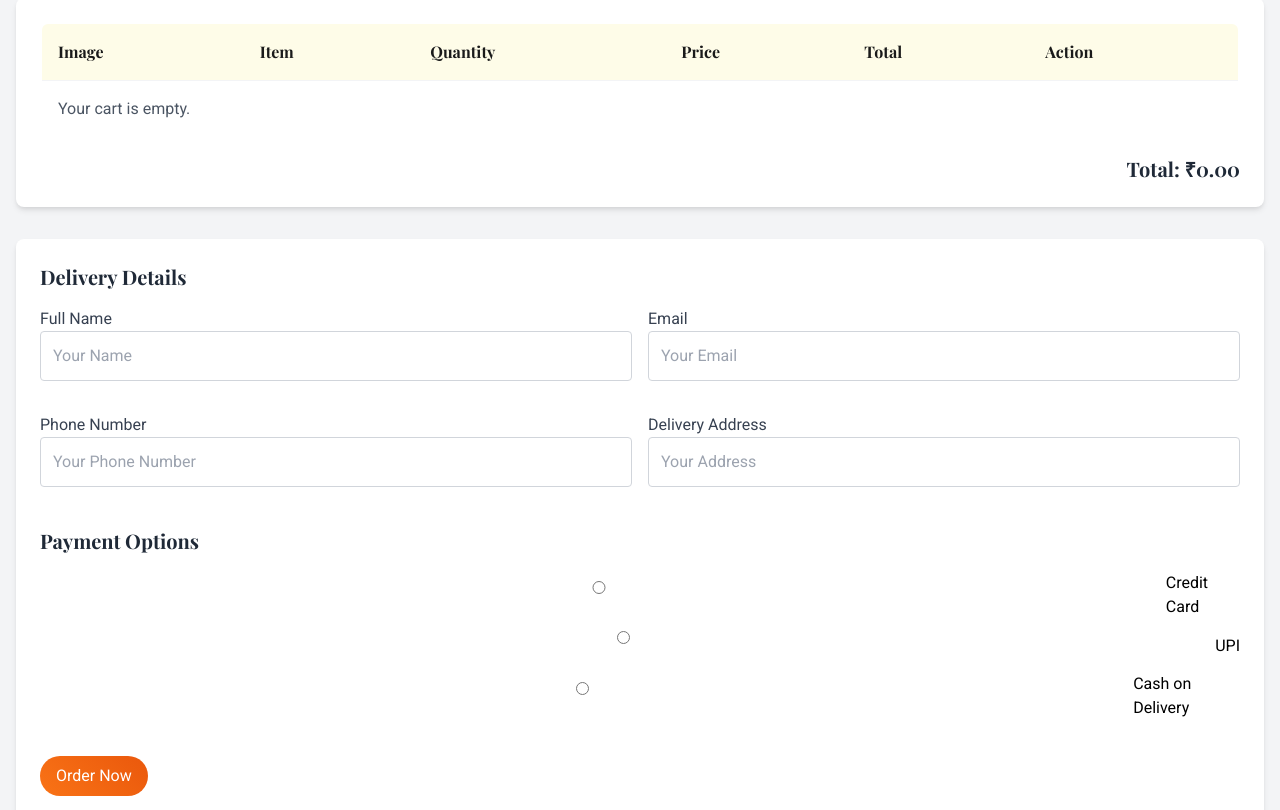
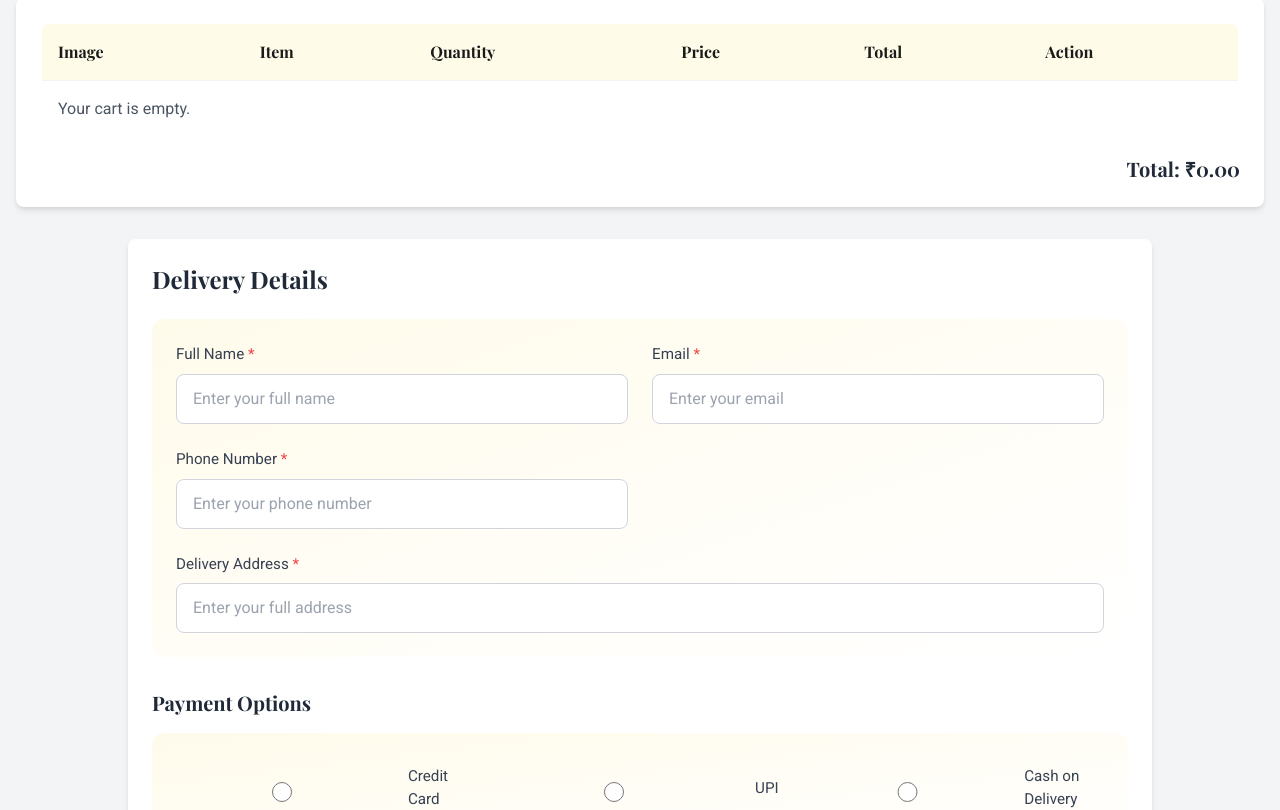
Before and after one commit to balavignesh16/Restaurant, a plain HTML site: page cart.html in a window 1280 px wide. Shown: the part 146-956 px from the top of the page. Drawn offline with nearby package versions, Linux system fonts and the light colour scheme.

Commit message:
improved the cart features and css

```diff
--- a/cart.html
+++ b/cart.html
@@ -80,41 +80,46 @@
           <h3 class="text-xl font-semibold text-gray-800 font-playfair">Total: <span id="cart-total">₹0.00</span></h3>
         </div>
       </div>
-      <div class="bg-white rounded-lg shadow-md p-6 mt-8 animate-slide-up">
-        <h3 class="text-xl font-semibold text-gray-800 mb-4 font-playfair">Delivery Details</h3>
+      <!-- Delivery Details Section -->
+<div class="bg-white rounded-lg shadow-md p-6 mt-8 animate-slide-up w-full max-w-4xl mx-auto">
+  <h3 class="text-2xl font-bold text-gray-800 mb-6 font-playfair bg-gradient-to-r from-orange-500 to-yellow-400 text-transparent bg-clip-text">Delivery Details</h3>
   <form id="delivery-form" class="delivery-form">
-          <div class="grid grid-cols-1 md:grid-cols-2 gap-4">
-            <div>
-              <label for="delivery-name" class="block text-gray-700 font-roboto">Full Name</label>
-              <input type="text" id="delivery-name" placeholder="Your Name" required>
+    <div class="grid grid-cols-1 md:grid-cols-2 gap-6 p-4 bg-gradient-to-br from-yellow-50 to-orange-50 rounded-lg">
+      <div class="relative">
+        <label for="delivery-name" class="block text-gray-700 font-roboto mb-2">Full Name <span class="text-red-500">*</span></label>
+        <input type="text" id="delivery-name" placeholder="Enter your full name" required class="w-full p-3 border border-gray-300 rounded-lg focus:ring-2 focus:ring-orange-500 focus:border-transparent transition duration-200">
       </div>
-            <div>
-              <label for="delivery-email" class="block text-gray-700 font-roboto">Email</label>
-              <input type="email" id="delivery-email" placeholder="Your Email" required>
+      <div class="relative">
+        <label for="delivery-email" class="block text-gray-700 font-roboto mb-2">Email <span class="text-red-500">*</span></label>
+        <input type="email" id="delivery-email" placeholder="Enter your email" required class="w-full p-3 border border-gray-300 rounded-lg focus:ring-2 focus:ring-orange-500 focus:border-transparent transition duration-200">
       </div>
-            <div>
-              <label for="delivery-phone" class="block text-gray-700 font-roboto">Phone Number</label>
-              <input type="tel" id="delivery-phone" placeholder="Your Phone Number" required>
+      <div class="relative">
+        <label for="delivery-phone" class="block text-gray-700 font-roboto mb-2">Phone Number <span class="text-red-500">*</span></label>
+        <input type="tel" id="delivery-phone" placeholder="Enter your phone number" required class="w-full p-3 border border-gray-300 rounded-lg focus:ring-2 focus:ring-orange-500 focus:border-transparent transition duration-200">
       </div>
-            <div>
-              <label for="delivery-address" class="block text-gray-700 font-roboto">Delivery Address</label>
-              <input type="text" id="delivery-address" placeholder="Your Address" required>
+      <div class="relative md:col-span-2">
+        <label for="delivery-address" class="block text-gray-700 font-roboto mb-2">Delivery Address <span class="text-red-500">*</span></label>
+        <input type="text" id="delivery-address" placeholder="Enter your full address" required class="w-full p-3 border border-gray-300 rounded-lg focus:ring-2 focus:ring-orange-500 focus:border-transparent transition duration-200">
       </div>
     </div>
-          <h3 class="text-xl font-semibold text-gray-800 mt-6 mb-4 font-playfair">Payment Options</h3>
-          <div class="payment-option">
-            <input type="radio" name="payment" value="Credit Card" id="payment-card" required>
-            <label for="payment-card" class="font-roboto">Credit Card</label>
+    <h3 class="text-xl font-semibold text-gray-800 mt-8 mb-4 font-playfair bg-gradient-to-r from-orange-500 to-yellow-400 text-transparent bg-clip-text">Payment Options</h3>
+    <div class="grid grid-cols-1 md:grid-cols-3 gap-4 p-4 bg-gradient-to-br from-yellow-50 to-orange-50 rounded-lg">
+      <div class="payment-option flex items-center">
+        <input type="radio" name="payment" value="Credit Card" id="payment-card" required class="h-5 w-5 text-orange-600 focus:ring-orange-500 border-gray-300">
+        <label for="payment-card" class="ml-3 block text-gray-700 font-roboto">Credit Card</label>
       </div>
-          <div class="payment-option">
-            <input type="radio" name="payment" value="UPI" id="payment-upi">
-            <label for="payment-upi" class="font-roboto">UPI</label>
+      <div class="payment-option flex items-center">
+        <input type="radio" name="payment" value="UPI" id="payment-upi" class="h-5 w-5 text-orange-600 focus:ring-orange-500 border-gray-300">
+        <label for="payment-upi" class="ml-3 block text-gray-700 font-roboto">UPI</label>
       </div>
-          <div class="payment-option">
-            <input type="radio" name="payment" value="Cash on Delivery" id="payment-cod">
-            <label for="payment-cod" class="font-roboto">Cash on Delivery</label>
+      <div class="payment-option flex items-center">
+        <input type="radio" name="payment" value="Cash on Delivery" id="payment-cod" class="h-5 w-5 text-orange-600 focus:ring-orange-500 border-gray-300">
+        <label for="payment-cod" class="ml-3 block text-gray-700 font-roboto">Cash on Delivery</label>
       </div>
-          <button type="submit" class="cta-button text-white px-6 py-3 rounded-full mt-6">Order Now</button>
+    </div>
+    <button type="submit" class="cta-button text-white px-6 py-3 rounded-full mt-8 w-full bg-gradient-to-r from-orange-500 to-yellow-400 hover:from-orange-600 hover:to-yellow-500 transition duration-300 ease-in-out">
+      <span class="block">Order Now</span>
+    </button>
   </form>
 </div>
     </div>
--- a/styles.css
+++ b/styles.css
@@ -247,26 +247,77 @@ footer {
   background: #b91c1c;
 }
 
-.delivery-form input,
-.delivery-form select {
-  width: 100%;
-  padding: 0.75rem;
-  border: 1px solid #d1d5db;
-  border-radius: 4px;
-  margin-bottom: 1rem;
+/* Existing styles remain unchanged until delivery-form section */
+/* Existing styles remain unchanged until delivery-form section */
+
+/* Delivery Form Styles */
+.delivery-form {
+  max-width: 100%; /* Allow full width up to max-w-4xl */
 }
 
+.delivery-form .grid {
+  gap: 1.5rem;
+}
+
+.delivery-form .bg-gradient-to-br {
+  padding: 1.5rem; /* Increased padding for better spacing */
+  border-radius: 0.75rem;
+}
+
+.delivery-form label {
+  margin-bottom: 0.5rem;
+  display: block;
+  font-size: 0.95rem;
+}
+
+.delivery-form input {
+  width: 100%;
+  padding: 0.75rem 1rem;
+  border: 1px solid #d1d5db;
+  border-radius: 0.5rem;
+  font-family: 'Roboto', sans-serif;
+  transition: border-color 0.3s, box-shadow 0.3s;
+}
+
+.delivery-form input:focus {
+  outline: none;
+  border-color: #f97316;
+  box-shadow: 0 0 0 3px rgba(249, 115, 22, 0.2);
+}
+
+/* Payment Options Styles */
 .payment-option {
   display: flex;
   align-items: center;
-  margin-bottom: 0.75rem;
+  gap: 1rem;
+  padding: 0.5rem;
+  transition: background-color 0.3s;
+}
+
+.payment-option:hover {
+  background-color: rgba(255, 247, 230, 0.5); /* Subtle hover effect */
+  border-radius: 0.375rem;
+}
+
+.payment-option input:checked + label {
+  color: #f97316;
+  font-weight: 500;
 }
 
 .payment-option input {
-  margin-right: 0.5rem;
+  margin: 0;
+  cursor: pointer;
 }
 
-/* Existing styles remain unchanged until popup section */
+/* Outer Container */
+.w-full.max-w-4xl.mx-auto {
+  width: 100%;
+  max-width: 64rem; /* 4xl = 64rem */
+  margin-left: auto;
+  margin-right: auto;
+}
+
+/* Existing styles remain unchanged */
 
 /* Popup Styles (Centered and Adjusted) */
 #custom-popup {
```
Lines whose indentation alone changed are shown as unchanged.
